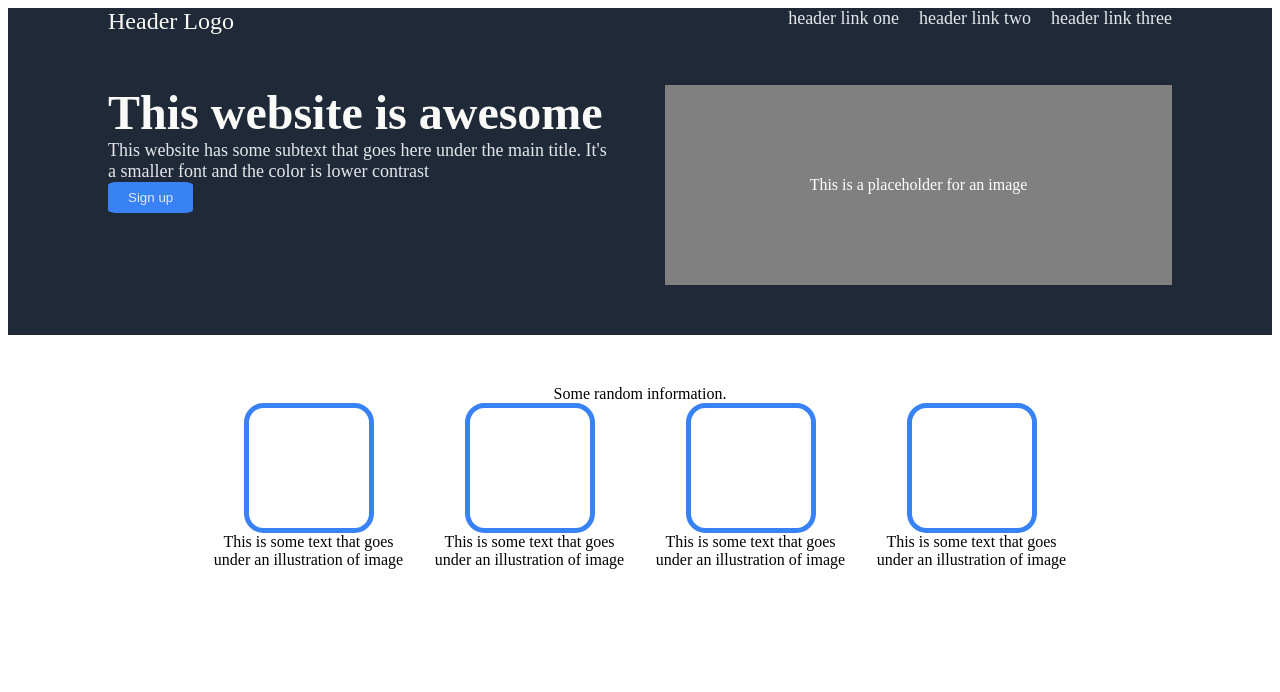
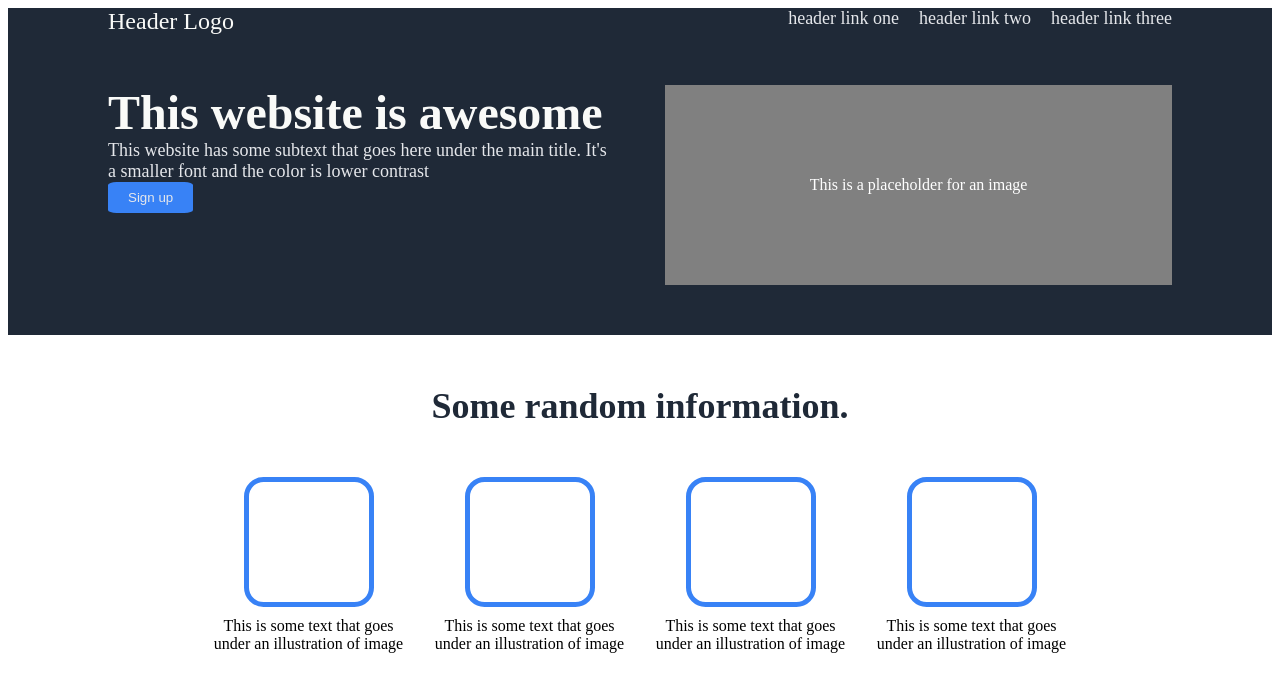
Before and after one commit to Nouamanebld/Landing_page, a plain HTML site: page index.html in a window 1280 px wide. Drawn offline with Linux system fonts and the light colour scheme.

Commit message:
Style and tweak first section of main

```diff
--- a/style.css
+++ b/style.css
@@ -65,6 +65,13 @@
     margin: 50px 200px;
 }
 
+.main-title {
+    font-size: 36px;
+    font-weight: bolder;
+    color: #1F2937;
+    margin-bottom: 50px;
+}
+
 .main-body-cont {
     display: flex;
     gap: 20px;
@@ -76,4 +83,5 @@
     border: 5px solid #3882F6;
     border-radius: 15%;
     margin: 0 auto;
+    margin-bottom: 10px;
 }
```
